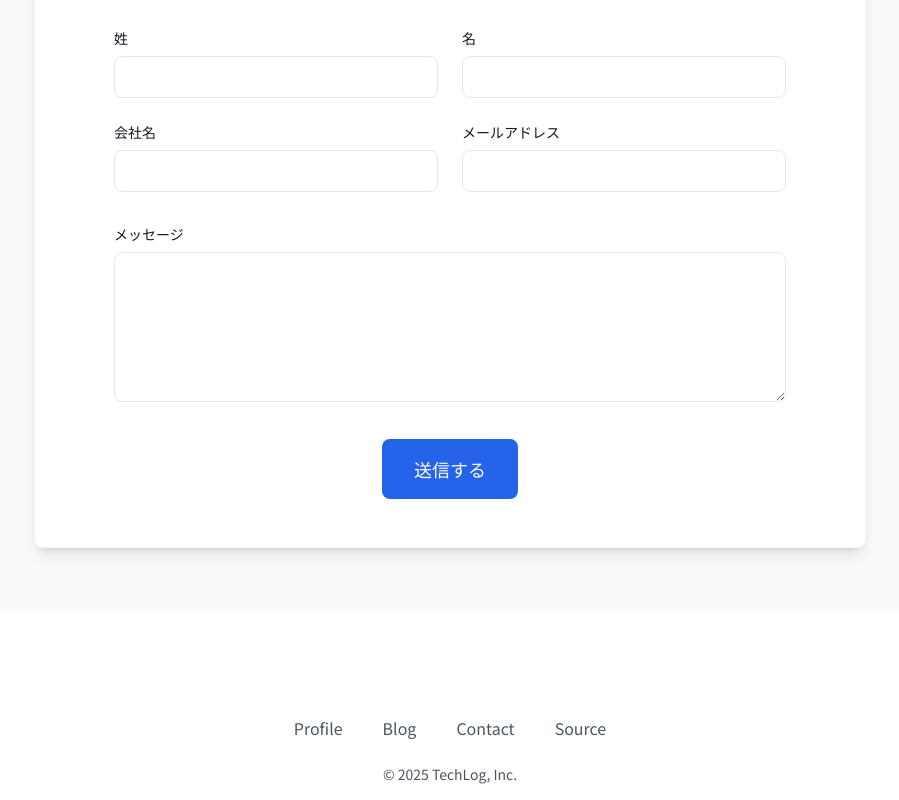
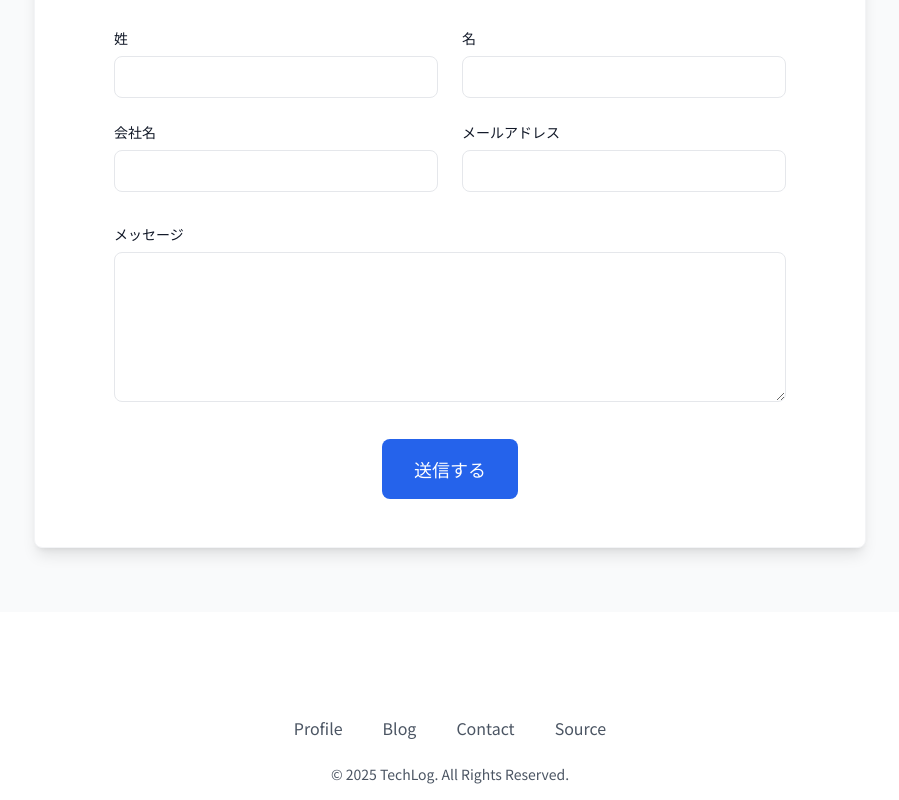
Before and after one commit to itsukichan/my-next-project, a Next.js app: page /contact in a window 1280 px wide. Shown: the part 661-1461 px from the top of the page, without its empty margins (190-1089 px from the left). Built offline with nearby package versions, Linux system fonts and the light colour scheme.

Commit message:
fix: copy修正

```diff
--- a/app/_components/Footer/index.tsx
+++ b/app/_components/Footer/index.tsx
@@ -21,7 +21,7 @@ export default function Footer() {
           ))}
         </ul>
       </nav>
-      <p className="text-xs sm:text-sm">&copy; 2025 TechLog, Inc.</p>
+      <p className="text-xs sm:text-sm">&copy; 2025 TechLog. All Rights Reserved.</p>
     </footer>
   )
 }
```
